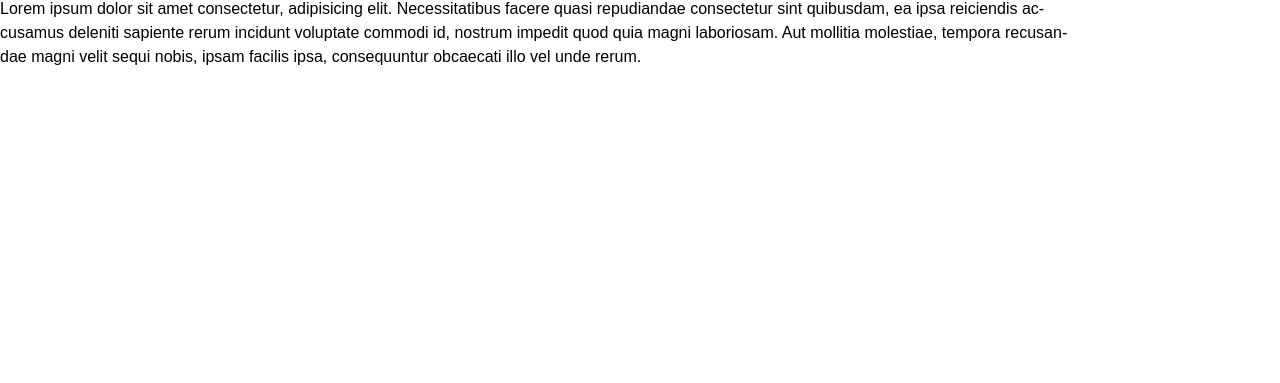
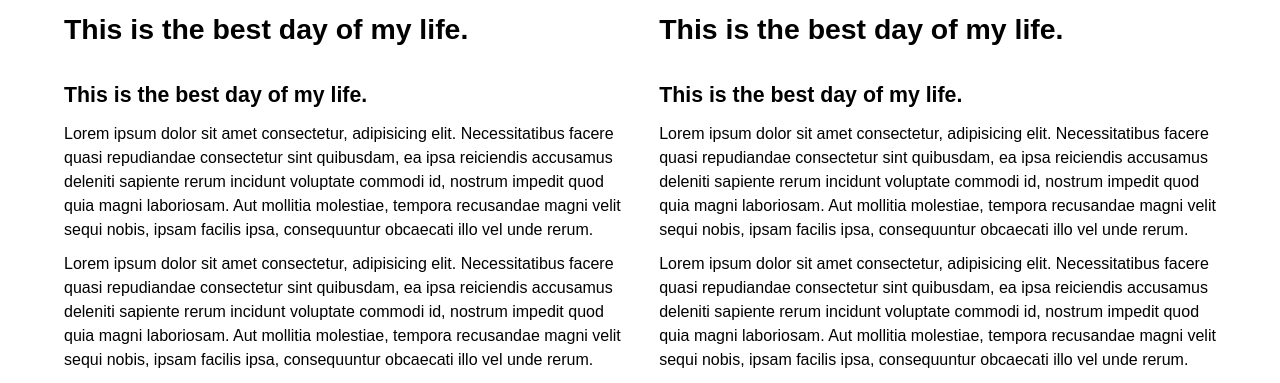
Before and after one commit to adamdotjs/html-boilerplate, a plain HTML site: page index.html in a window 1280 px wide. Shown: the part 606-989 px from the top of the page. Before the commit the page ends 800 px from the top, so only its background shows below. Drawn offline with Linux system fonts and the light colour scheme.

Commit message:
initial dev

```diff
--- a/index.html
+++ b/index.html
@@ -8,10 +8,22 @@
 	<title>Document</title>
 </head>
 <body>
+
+	<header></header>
+
 	<main>
-
 		<section>
-			<div class="section-inner">
+			<div class="container">
+				<div class="auto-grid">
+					<div>
+						<h1>Lorem, ipsum dolor sit amet consectetur adipisicing elit.</h1>
+						<h2>The quick brown fox jumps over the lazy dog.</h2>
+						<h3>This is just a test page.</h3>
+						<h4>This is the best day of my life.</h4>
+						<h5>This is the best day of my life.</h5>
+						<p>Lorem ipsum dolor sit amet consectetur, adipisicing elit. Necessitatibus facere quasi repudiandae consectetur sint quibusdam, ea ipsa reiciendis accusamus deleniti sapiente rerum incidunt voluptate commodi id, nostrum impedit quod quia magni laboriosam. Aut mollitia molestiae, tempora recusandae magni velit sequi nobis, ipsam facilis ipsa, consequuntur obcaecati illo vel unde rerum.</p>
+						<p>Lorem ipsum dolor sit amet consectetur, adipisicing elit. Necessitatibus facere quasi repudiandae consectetur sint quibusdam, ea ipsa reiciendis accusamus deleniti sapiente rerum incidunt voluptate commodi id, nostrum impedit quod quia magni laboriosam. Aut mollitia molestiae, tempora recusandae magni velit sequi nobis, ipsam facilis ipsa, consequuntur obcaecati illo vel unde rerum.</p>
+					</div>
 					<div>
 						<h1>Lorem, ipsum dolor sit amet consectetur adipisicing elit.</h1>
 						<h2>The quick brown fox jumps over the lazy dog.</h2>
@@ -22,11 +34,10 @@
 						<p>Lorem ipsum dolor sit amet consectetur, adipisicing elit. Necessitatibus facere quasi repudiandae consectetur sint quibusdam, ea ipsa reiciendis accusamus deleniti sapiente rerum incidunt voluptate commodi id, nostrum impedit quod quia magni laboriosam. Aut mollitia molestiae, tempora recusandae magni velit sequi nobis, ipsam facilis ipsa, consequuntur obcaecati illo vel unde rerum.</p>
 					</div>
 				</div>
+			</div>
 		</section>
+	</main>
 
-
-
-
-	</main>
+	<footer></footer>
 </body>
 </html>
--- a/src/assets/scss/02-base/_colors.scss
+++ b/src/assets/scss/02-base/_colors.scss
@@ -1,5 +1,5 @@
+:root {
 	/*------------- DEFINE BASE COLOR SYSTEM -------------*/
-:root {
 	--primary: steelblue;
 	--primary-light: lightsteelblue ;
 	--primary-dark: darkslateblue;
--- a/src/assets/scss/02-base/_global.scss
+++ b/src/assets/scss/02-base/_global.scss
@@ -1,5 +1,5 @@
-/*------------- DEFINE CONTENT WIDTHS -------------*/
 :root {
+	/*------------- DEFINE CONTENT WIDTHS -------------*/
 	--contentWidthMin: 25rem;
 	--contentWidth: 90vw;
 	--contentWidthMax: 160rem;
@@ -17,3 +17,13 @@ body {
 	flex-direction: column;
 	font-family: sans-serif;
 }
+
+section {
+	width: 100%;
+}
+
+.container {
+	width: var(--contentWidth);
+	max-width: var(--contentWidthMax);
+	margin: 0 auto;
+}
--- a/src/assets/scss/03-layout/_footer.scss
+++ b/src/assets/scss/03-layout/_footer.scss
@@ -0,0 +1,3 @@
+footer {
+	margin-top: auto;
+}
--- a/src/assets/scss/03-layout/_grid.scss
+++ b/src/assets/scss/03-layout/_grid.scss
@@ -1,13 +1,8 @@
 .auto-grid {
 	--minColWidth: 25rem;
-	--gridGap: 2vw;
+	--gridGap: 3vw;
 
 	display: grid;
 	grid-template-columns: repeat(auto-fit, minmax(var(--minColWidth), 1fr));
 	gap: var(--gridGap);
-	width: var(--contentWidth);
-	max-width: var(--contentWidthMax);
-	padding: calc(var(--gridGap) * 1.618);
-
-	margin: 0 auto;
 }
```
Also changed, not shown: README.md, src/assets/css/styles.min.css. Lines whose indentation alone changed are shown as unchanged.
